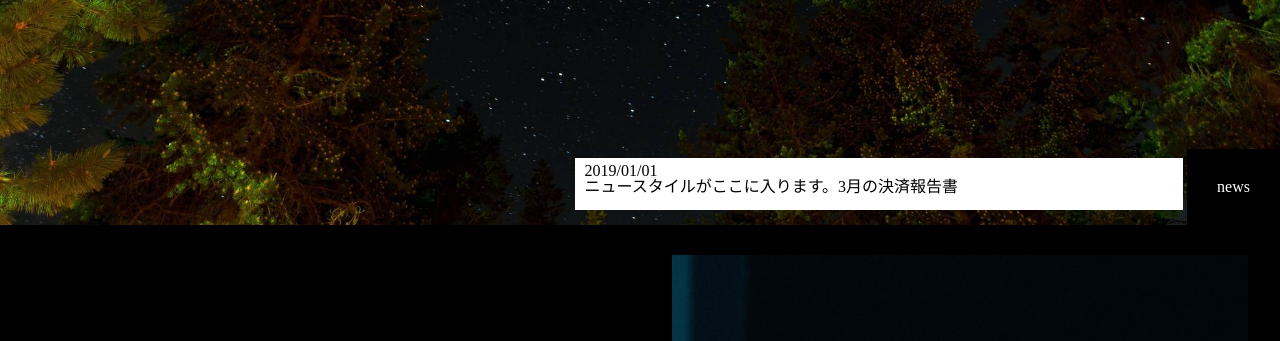
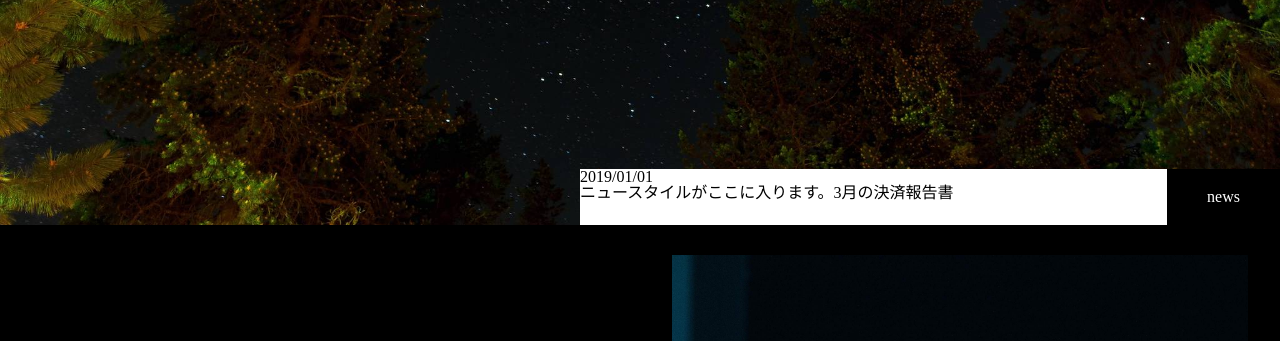
Before and after one commit to Arashi2000/lp-practice, a plain HTML site: page lp.html in a window 1280 px wide. Shown: the part 445-786 px from the top of the page. Drawn offline with Linux system fonts and the light colour scheme.

Commit message:
lp
newの部分も直しました。これで完成なはずです。

```diff
--- a/lp.css
+++ b/lp.css
@@ -166,19 +166,23 @@ a {
 position: absolute;
 right: 0;
 bottom: 0;
+width: 700px;
+background-color: #fff;
 }
 
 #left-content {
   display: inline-block;
   background-color: #fff;
-  padding: 5px 225px 15px 10px;
 }
 
 #news-box {
-  display: inline-block;
+  display: flex;
+  justify-content: center;
+  align-items: center;
+  float: right;
   color: #fff;
   background-color: #000;
-  padding: 30px;
+  padding: 20px 40px;
 }
 
 /*mission*/
```
